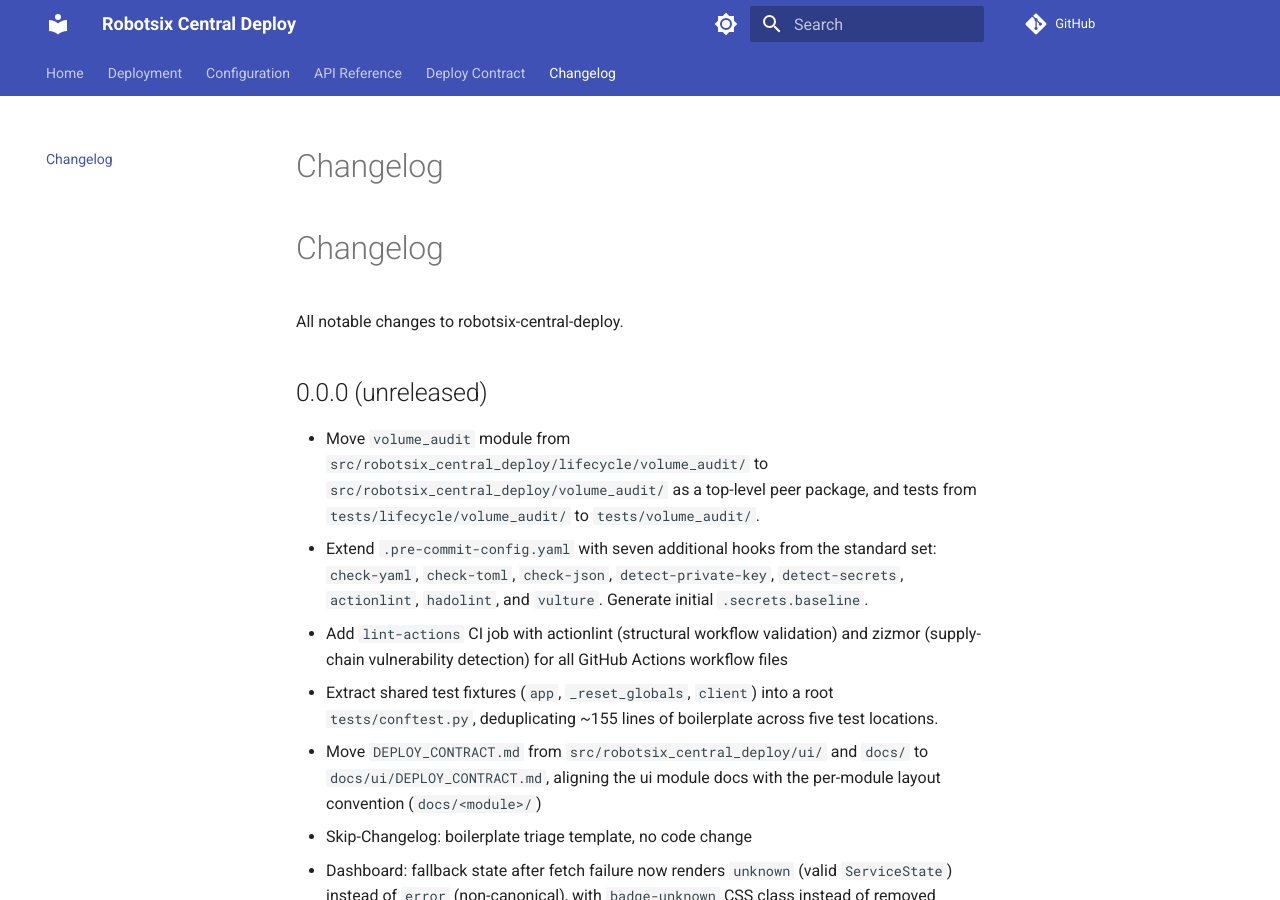
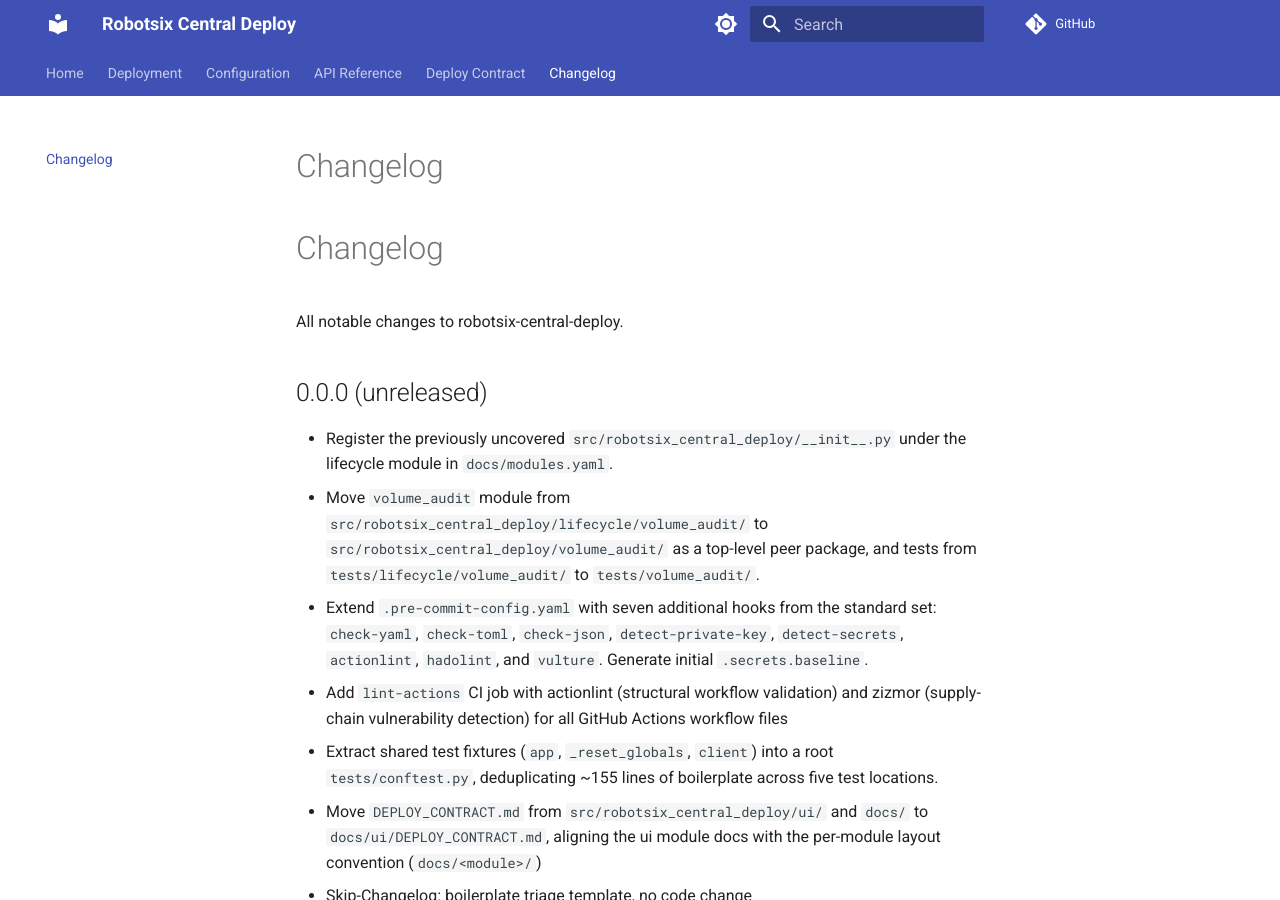
Before and after one commit to damien-robotsix/robotsix-central-deploy, an MkDocs documentation site: the page built from docs/changelog.md, in a window 1280 px wide and 900 px high. Built offline with MkDocs 1.6.1 and Material for MkDocs 9.7.7, drawn with Linux system fonts in a browser that asks for light colours; comment, search, counter and statistics services are not loaded.

```diff
--- a/CHANGELOG.md
+++ b/CHANGELOG.md
@@ -6,6 +6,7 @@ All notable changes to robotsix-central-deploy.
 
 ## 0.0.0 (unreleased)
 
+- Register the previously uncovered `src/robotsix_central_deploy/__init__.py` under the lifecycle module in `docs/modules.yaml`.
 - Move `volume_audit` module from `src/robotsix_central_deploy/lifecycle/volume_audit/` to `src/robotsix_central_deploy/volume_audit/` as a top-level peer package, and tests from `tests/lifecycle/volume_audit/` to `tests/volume_audit/`.
 - Extend `.pre-commit-config.yaml` with seven additional hooks from the standard set: `check-yaml`, `check-toml`, `check-json`, `detect-private-key`, `detect-secrets`, `actionlint`, `hadolint`, and `vulture`. Generate initial `.secrets.baseline`.
 - Add `lint-actions` CI job with actionlint (structural workflow validation) and zizmor (supply-chain vulnerability detection) for all GitHub Actions workflow files
--- a/docs/modules.yaml
+++ b/docs/modules.yaml
@@ -60,6 +60,7 @@ modules:
     docs: /docs
     openapi: /openapi.json
     paths:
+      - src/robotsix_central_deploy/__init__.py
       - src/robotsix_central_deploy/lifecycle/**/*
       - src/robotsix_central_deploy/_yaml_utils.py
       - src/robotsix_central_deploy/deploy_lock.py
```
Also changed, not shown: changelog.d/20260704T205235Z-robotsix-central-deploy-adopt-robotsix-m-a8d4.misc.md (added, +1 -0 lines).
